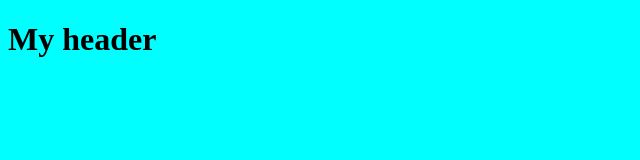
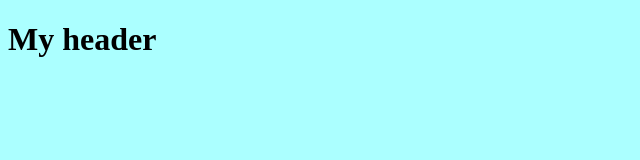
Before and after one commit to 77rolex/test-repo, a plain HTML site: page index.html in a window 1280 px wide. Shown: the whole page, without its empty margins (0-640 px from the left). Drawn offline with Linux system fonts and the light colour scheme.

Commit message:
Change bg color at master

```diff
--- a/css/style.css
+++ b/css/style.css
@@ -1,3 +1,3 @@
 body{
-    background-color: aqua;
+    background-color: rgba(0, 255, 255, 0.329);
 }
```
